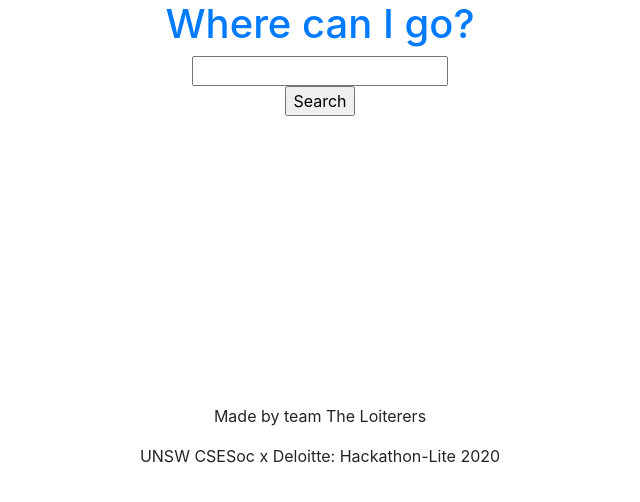
After one commit to jnlindsay/unsw-csesoc-deloitte-hackathon-2020, a Python web app: template application/templates/search.html in a window 1280 px wide. The commit adds this page. Shown: the top 502 px of the page, without its empty margins (320-960 px from the left). Run offline with Jinja, Linux system fonts and the light colour scheme; the template is opened without the code that fills it, so the values that code supplies are empty; some libraries are stand-ins or nearby versions.

Commit message:
centred search box and added search page

```diff
--- a/application/routes.py
+++ b/application/routes.py
@@ -11,6 +11,10 @@ from application import db
 #######################################################
 #                  HEALTH RISKS                       #
 #######################################################
+
+@app.route('/search')
+def search():
+    return render_template('search.html')
 
 @app.route('/')
 def home():
--- a/application/templates/base.html
+++ b/application/templates/base.html
@@ -13,8 +13,8 @@
     {% block head %}{% endblock %}
 </head>
 <body>
-    <div class="container">
-        <h1 style="text-align: center"><a href="/">Health Risks</a></h1>
+    <div class="container" style="text-align: center">
+        <h1 style="text-align: center"><a href="/">Where can I go?</a></h1>
         {% block body %}{% endblock %}
     </div>
 </body>
--- a/application/templates/home.html
+++ b/application/templates/home.html
@@ -1,7 +1,7 @@
 {% extends 'base.html' %}
 
 {% block head %}
-<title>Health Risks</title>
+<title>Where can I go?</title>
 {% endblock %}
 
 {% block body %}
--- /dev/null
+++ b/application/templates/search.html
@@ -0,0 +1,22 @@
+{% extends 'base.html' %}
+<style>
+    .form {
+        margin: 0 auto;
+    }
+</style>
+
+
+
+{% block head %}
+<title>Search</title>
+{% endblock %}
+
+{% block body %}
+<div class="form">
+    <form action="/task" method="POST">
+        <input type="text" name="content" id='content'>
+        <br>
+        <input type="submit" value="Search">
+    </form>
+</div>
+{% endblock %}
```
